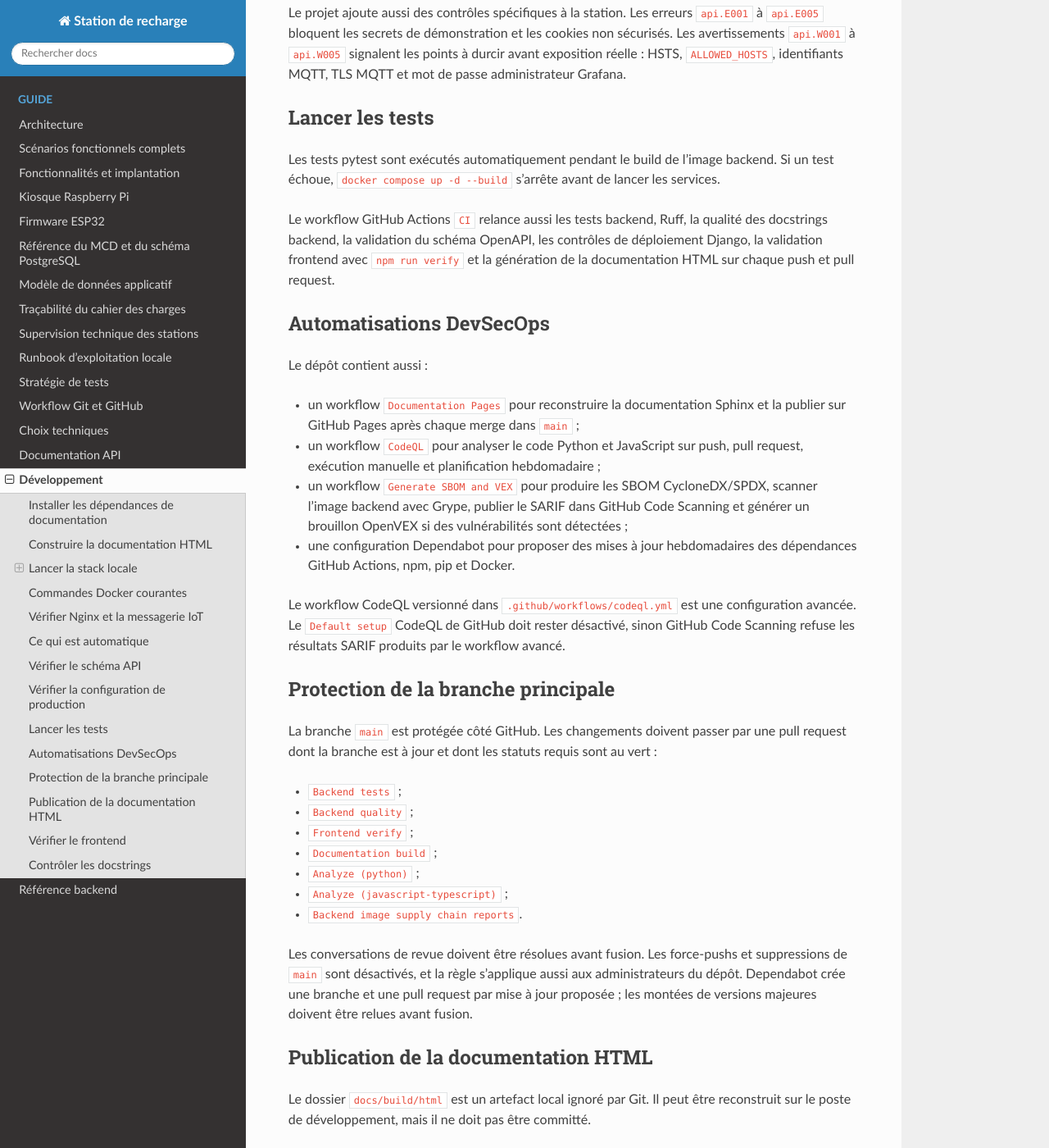
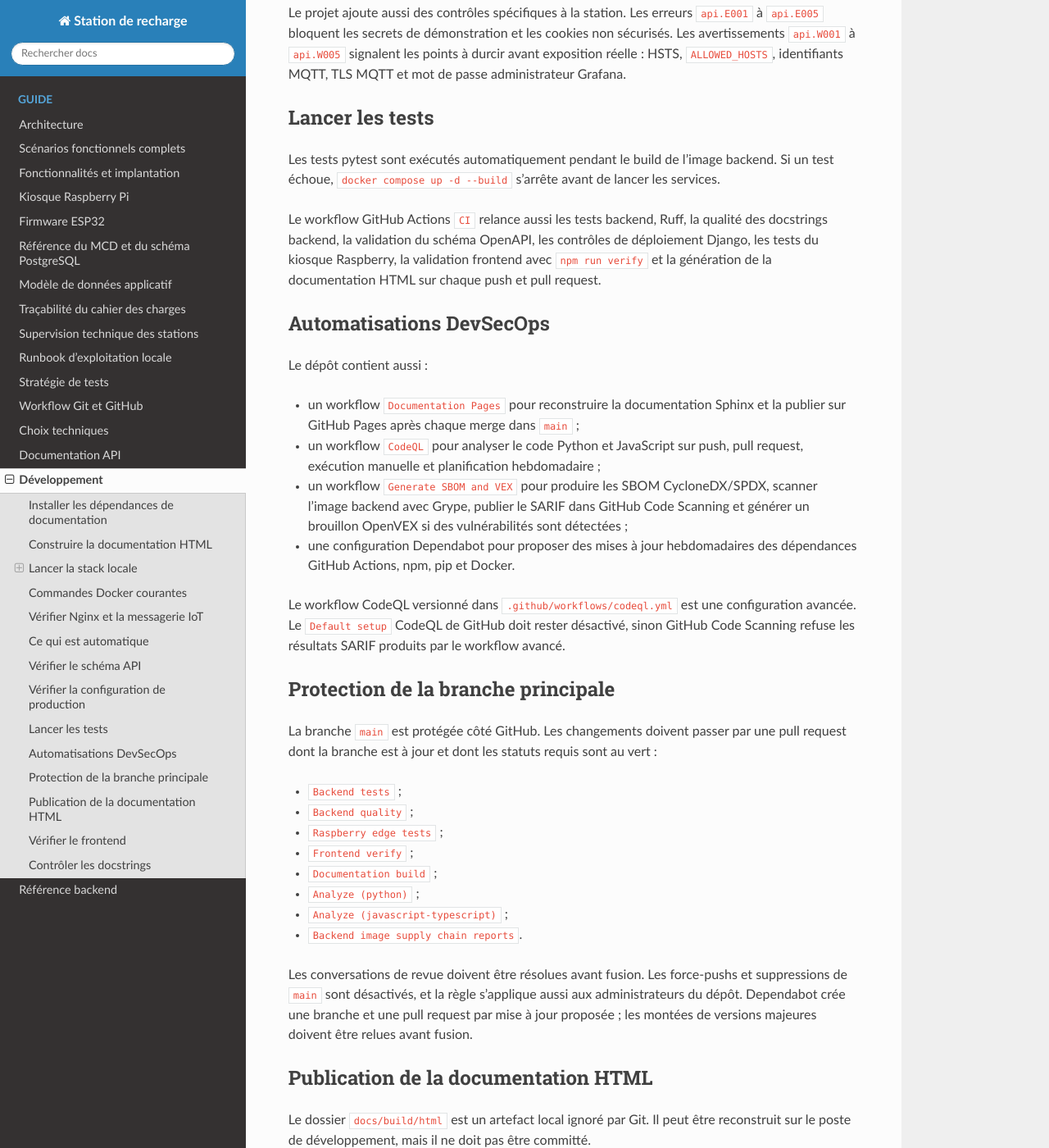
Before and after one commit to bayhes5/Station_de_recharge, a Sphinx documentation site: the page built from docs/source/development.rst, in a window 1280 px wide and 1400 px high, scrolled down 5116 px. Shown: the whole window at 82% size. Built offline with Sphinx 7.4.7 and the Read the Docs theme 3.1.0, drawn with Linux system fonts in a browser that asks for light colours.

Commit message:
Add Raspberry edge tests to CI

```diff
--- a/docs/source/development.rst
+++ b/docs/source/development.rst
@@ -276,8 +276,9 @@ lancer les services.
 
 Le workflow GitHub Actions ``CI`` relance aussi les tests backend, Ruff, la
 qualité des docstrings backend, la validation du schéma OpenAPI, les contrôles
-de déploiement Django, la validation frontend avec ``npm run verify`` et la
-génération de la documentation HTML sur chaque push et pull request.
+de déploiement Django, les tests du kiosque Raspberry, la validation frontend
+avec ``npm run verify`` et la génération de la documentation HTML sur chaque
+push et pull request.
 
 Automatisations DevSecOps
 -------------------------
@@ -308,6 +309,7 @@ vert :
 
 * ``Backend tests`` ;
 * ``Backend quality`` ;
+* ``Raspberry edge tests`` ;
 * ``Frontend verify`` ;
 * ``Documentation build`` ;
 * ``Analyze (python)`` ;
--- a/docs/source/git_github_workflow.rst
+++ b/docs/source/git_github_workflow.rst
@@ -133,6 +133,7 @@ Les checks principaux du projet sont :
 
 * ``Backend tests`` ;
 * ``Backend quality`` ;
+* ``Raspberry edge tests`` ;
 * ``Frontend verify`` ;
 * ``Documentation build`` ;
 * ``Analyze (python)`` ;
--- a/docs/source/testing_strategy.rst
+++ b/docs/source/testing_strategy.rst
@@ -172,6 +172,8 @@ Test unitaire du comportement ACK côté Raspberry :
 Ce test vérifie trois cas sans ESP32 physique : commande acceptée sans ACK en
 développement, refus en mode ``MQTT_ACK_REQUIRED=true`` et acceptation lorsqu'un
 ACK correspondant au ``command_id`` est reçu.
+Le workflow CI exécute aussi ``Raspberry edge tests`` : compilation des modules
+Python du kiosque et exécution de ``raspberry/tests``.
 
 Test local de télémétrie temps réel sans ESP32 :
 
```
Also changed, not shown: 1 other file.
